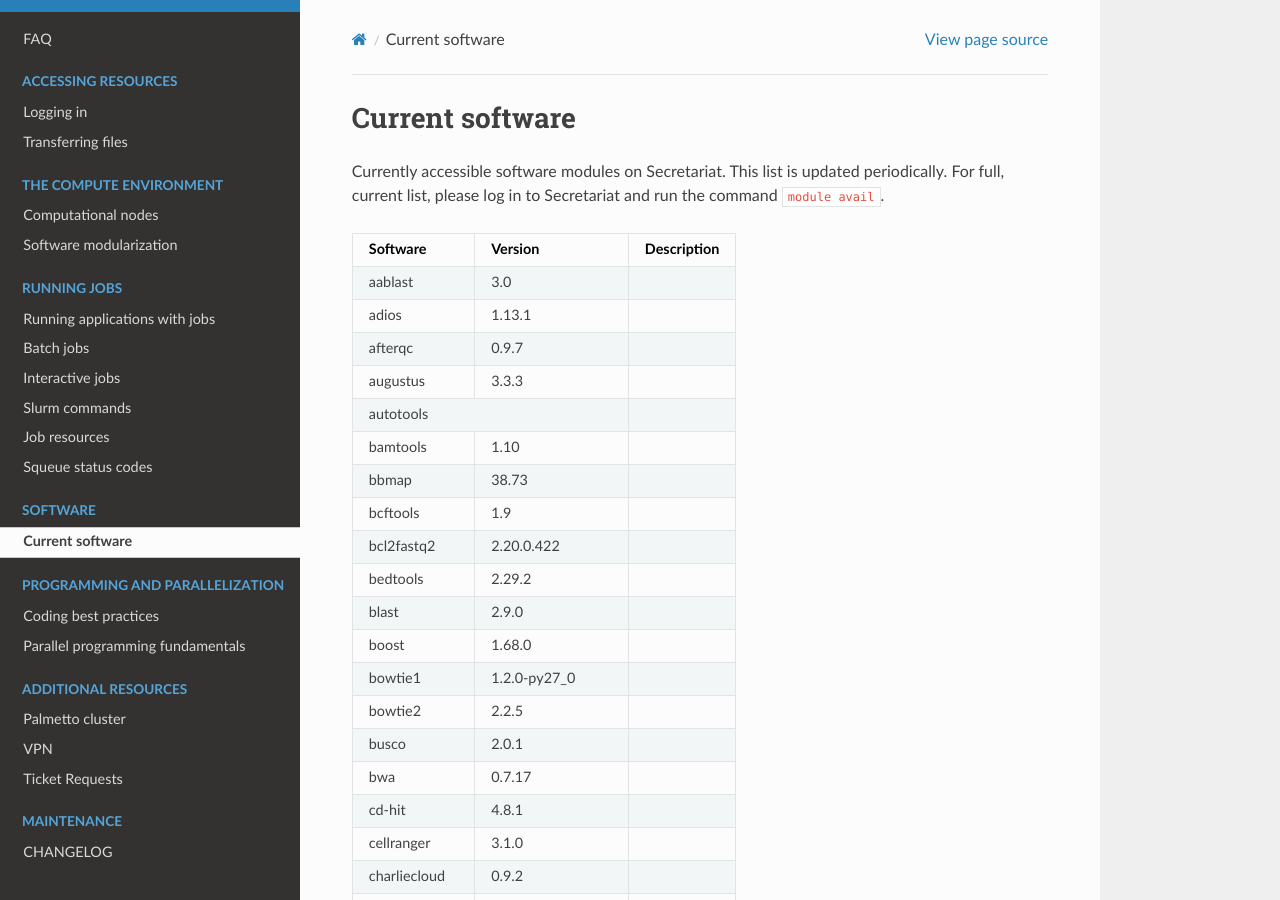
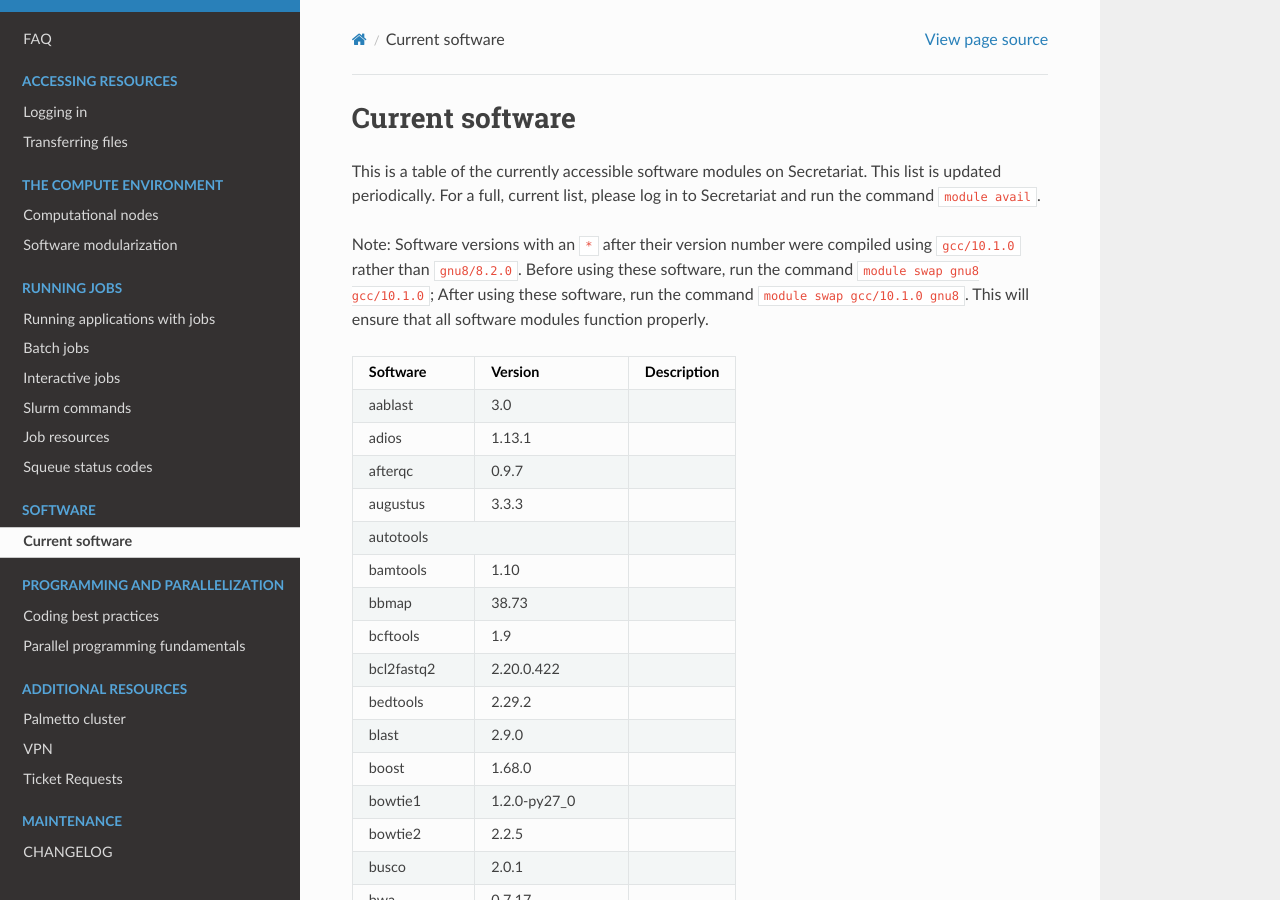
Before and after one commit to amalgamaria/secretariat, a Sphinx documentation site: the page built from docs/software/current-software.rst, in a window 1280 px wide and 900 px high. Built offline with Sphinx 7.4.7 and the Read the Docs theme 2.0.0, drawn with Linux system fonts in a browser that asks for light colours; some of the changed text lies outside the part shown.

Commit message:
Update content -v2

```diff
--- a/docs/software/current-software.rst
+++ b/docs/software/current-software.rst
@@ -1,7 +1,9 @@
 Current software
 ================
 
-Currently accessible software modules on Secretariat. This list is updated periodically. For full, current list, please log in to Secretariat and run the command ``module avail``.
+This is a table of the currently accessible software modules on Secretariat. This list is updated periodically. For a full, current list, please log in to Secretariat and run the command ``module avail``.
+
+Note: Software versions with an ``*`` after their version number were compiled using ``gcc/10.1.0`` rather than ``gnu8/8.2.0``. Before using these software, run the command ``module swap gnu8 gcc/10.1.0``; After using these software, run the command ``module swap gcc/10.1.0 gnu8``. This will ensure that all software modules function properly.
 
 +-----------------------+-----------------------+---------------------------------------------------------------+
 | Software		| Version		| Description							|
```
Also changed, not shown: other parts of docs/software/current-software.rst (+0 -2 lines).
